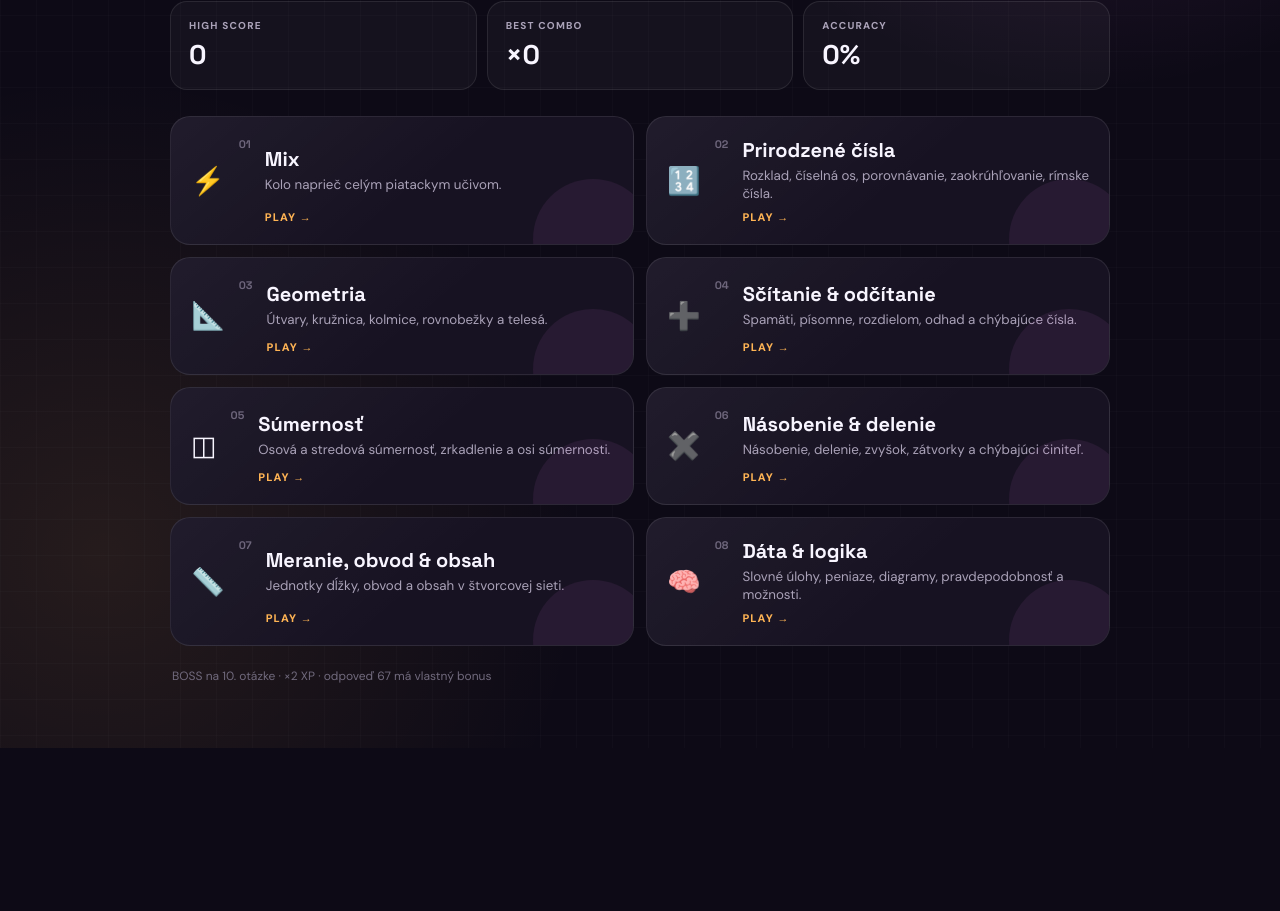
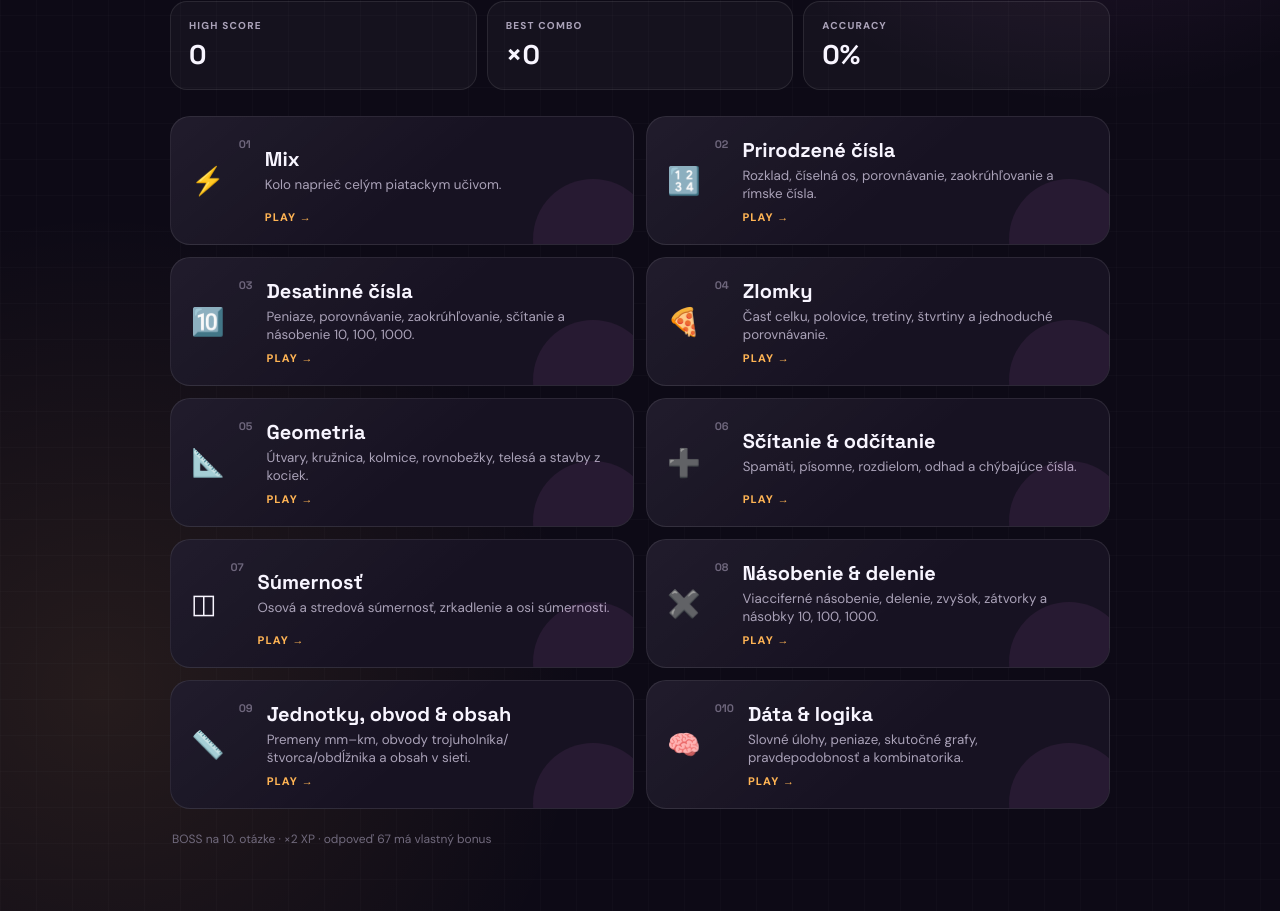
Before and after one commit to ziacik/test-67, a React (Vite) app: page / in a window 1280 px wide. Shown: the part 453-1364 px from the top of the page. Before the commit the page ends 1201 px from the top, so only its background shows below. Built offline with nearby package versions, Linux system fonts and the light colour scheme.

Commit message:
Add missing fifth-grade topics

```diff
--- a/src/questions/topics.ts
+++ b/src/questions/topics.ts
@@ -10,13 +10,25 @@ export const topics: Topic[] = [
 	{
 		id: "numbers",
 		name: "Prirodzené čísla",
-		description: "Rozklad, číselná os, porovnávanie, zaokrúhľovanie, rímske čísla.",
+		description: "Rozklad, číselná os, porovnávanie, zaokrúhľovanie a rímske čísla.",
 		icon: "🔢",
+	},
+	{
+		id: "decimals",
+		name: "Desatinné čísla",
+		description: "Peniaze, porovnávanie, zaokrúhľovanie, sčítanie a násobenie 10, 100, 1000.",
+		icon: "🔟",
+	},
+	{
+		id: "fractions",
+		name: "Zlomky",
+		description: "Časť celku, polovice, tretiny, štvrtiny a jednoduché porovnávanie.",
+		icon: "🍕",
 	},
 	{
 		id: "geometry",
 		name: "Geometria",
-		description: "Útvary, kružnica, kolmice, rovnobežky a telesá.",
+		description: "Útvary, kružnica, kolmice, rovnobežky, telesá a stavby z kociek.",
 		icon: "📐",
 	},
 	{
@@ -34,19 +46,19 @@ export const topics: Topic[] = [
 	{
 		id: "multiplication",
 		name: "Násobenie & delenie",
-		description: "Násobenie, delenie, zvyšok, zátvorky a chýbajúci činiteľ.",
+		description: "Viacciferné násobenie, delenie, zvyšok, zátvorky a násobky 10, 100, 1000.",
 		icon: "✖️",
 	},
 	{
 		id: "measurement",
-		name: "Meranie, obvod & obsah",
-		description: "Jednotky dĺžky, obvod a obsah v štvorcovej sieti.",
+		name: "Jednotky, obvod & obsah",
+		description: "Premeny mm–km, obvody trojuholníka/štvorca/obdĺžnika a obsah v sieti.",
 		icon: "📏",
 	},
 	{
 		id: "applications",
 		name: "Dáta & logika",
-		description: "Slovné úlohy, peniaze, diagramy, pravdepodobnosť a možnosti.",
+		description: "Slovné úlohy, peniaze, skutočné grafy, pravdepodobnosť a kombinatorika.",
 		icon: "🧠",
 	},
 ];
```
